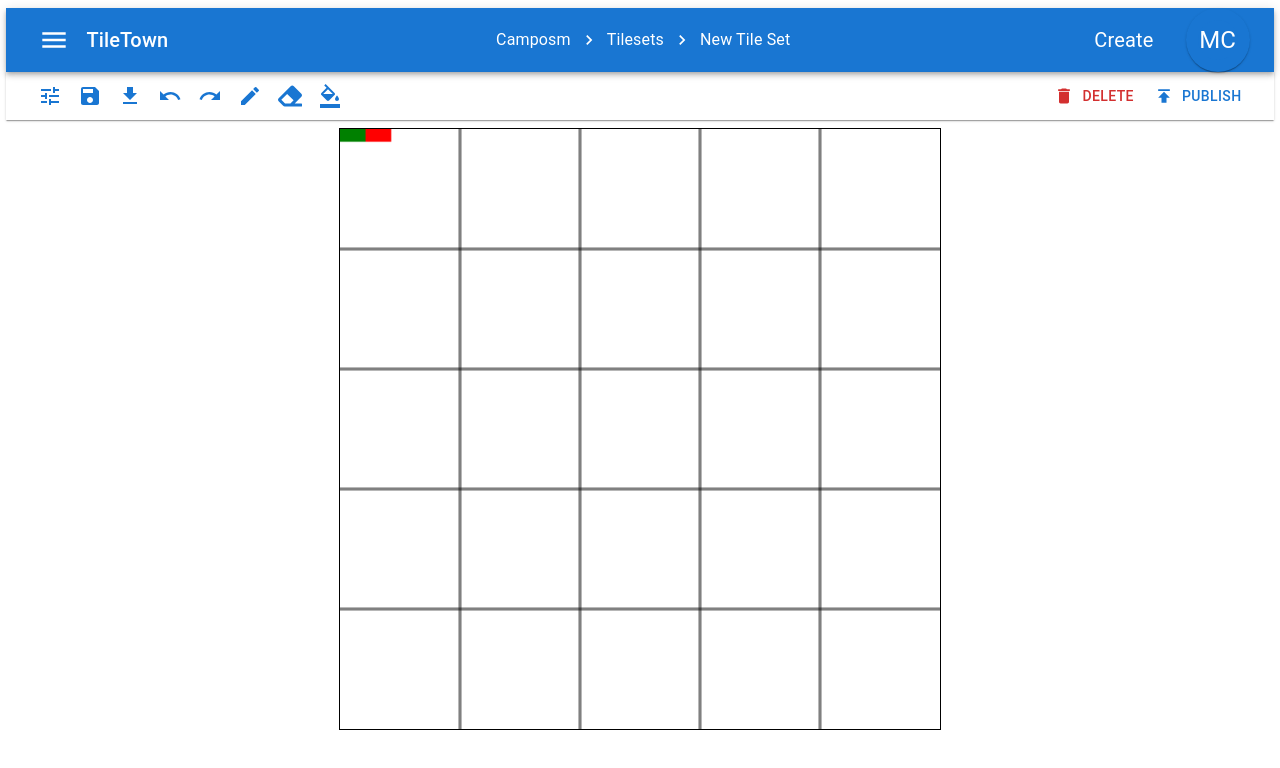
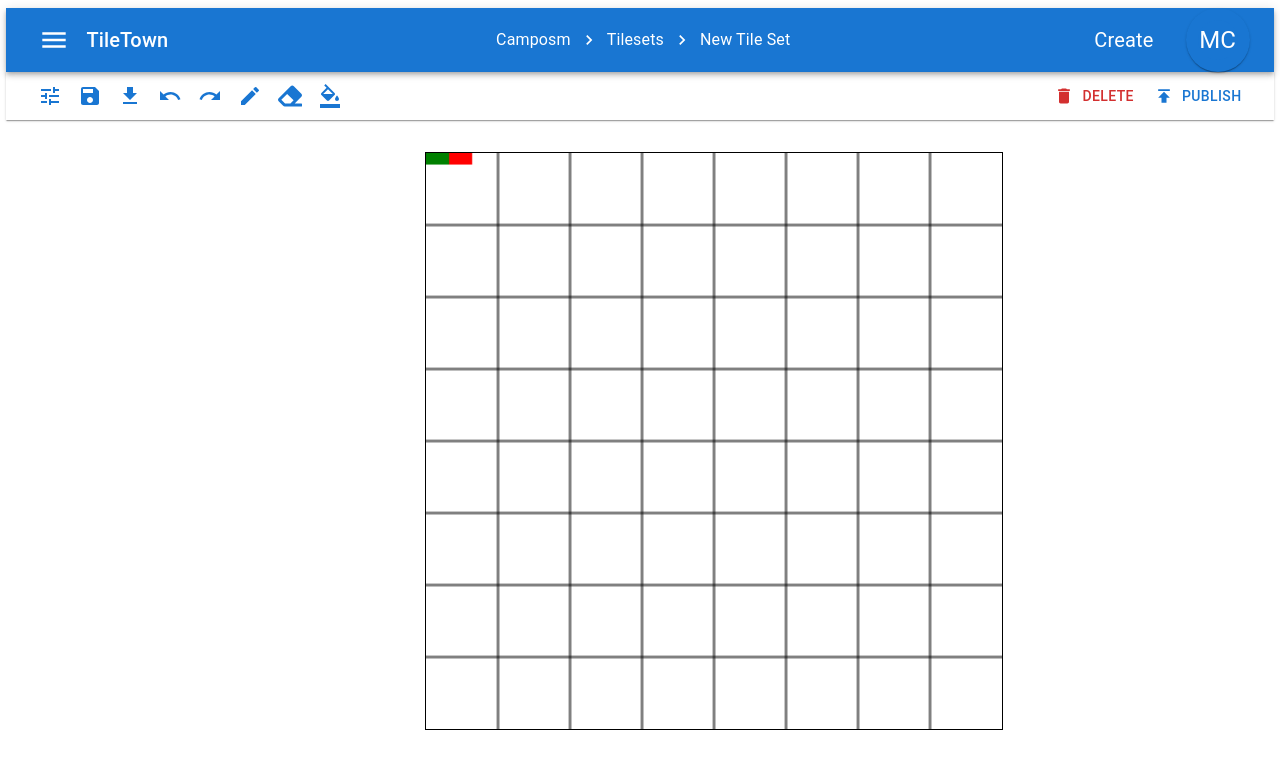
Before and after one commit to CamposmDev/TileTown, a React (Create React App) app in the folder client/: page /create/tileset in a window 1280 px wide. Shown: the top 768 px of the page. Built offline with nearby package versions, Linux system fonts and the light colour scheme.

Commit message:
individual tile editing added in tileet

```diff
--- a/client/package.json
+++ b/client/package.json
@@ -14,8 +14,9 @@
     "@types/node": "^16.18.0",
     "@types/react": "18.0.22",
     "@types/react-icons": "^3.0.0",
+    "react": "^18.2.0",
     "react-component-export-image": "1.0.6",
-    "react": "^18.2.0",
+    "react-loupe": "^1.0.1",
     "react-router-dom": "^6.4.2",
     "react-scripts": "5.0.1",
     "styled-components": "^5.3.6",
--- a/client/src/components/screen/tileset-editor/TilesetCanvas.tsx
+++ b/client/src/components/screen/tileset-editor/TilesetCanvas.tsx
@@ -4,29 +4,35 @@ import "./default.css";
 
 const TilesetCanvas = () => {
   const canvasRef = useRef<HTMLCanvasElement | null>(null);
+  const gridCanvasRef = useRef<HTMLCanvasElement | null>(null);
   const contextRef = useRef<CanvasRenderingContext2D | null>(null);
+  const gridContextRef = useRef<CanvasRenderingContext2D | null>(null);
+  const [restrictToGrid, setRestrictToGrd] = useState<boolean>(true);
+  const [currentTile, setCurrentTile] = useState<{
+    x: number | null;
+    y: number | null;
+  }>({ x: null, y: null });
   const [isDrawing, setIsDrawing] = useState<boolean>(false);
-  const [zoom, setZoom] = useState<number>(0.8);
-  const imageHeight: number = 400;
-  const imageWidth: number = 400;
+  const imageHeight: number = 800;
+  const imageWidth: number = 800;
   const tileHeight: number = 100;
   const tileWidth: number = 100;
-  const canvasHeight: number = 300;
-  const canvasWidth: number = 300;
+  const canvasHeight: number = 400;
+  const canvasWidth: number = 400;
 
   useEffect(() => {
-    if (canvasRef.current) {
-      const canvas: HTMLCanvasElement = canvasRef.current;
-      canvas.height = canvasHeight * (1 / zoom);
-      canvas.width = canvasWidth * (1 / zoom);
+    if (gridCanvasRef.current) {
+      const canvas: HTMLCanvasElement = gridCanvasRef.current;
+      canvas.height = canvasHeight;
+      canvas.width = canvasWidth;
       const ctx: CanvasRenderingContext2D | null = canvas.getContext("2d");
       if (ctx) {
         const rectHeight = canvas.height;
         const rectWidth = canvas.width;
         const scaleY = rectHeight / imageHeight;
         const scaleX = rectWidth / imageWidth;
-        const scaledTileHeight = tileHeight * scaleY * zoom;
-        const scaledTileWidth = tileWidth * scaleX * zoom;
+        const scaledTileHeight = tileHeight * scaleY;
+        const scaledTileWidth = tileWidth * scaleX;
         contextRef.current = ctx;
 
         //draw vertical lines of grid
@@ -39,11 +45,16 @@ const TilesetCanvas = () => {
           ctx.moveTo(i, 0);
           ctx.lineTo(i, rectHeight);
         }
-
         ctx.strokeStyle = "#000000";
         ctx.stroke();
-
-        // ctx.scale(10,10)
+      }
+    }
+    if (canvasRef.current) {
+      const canvas: HTMLCanvasElement = canvasRef.current;
+      canvas.height = canvasHeight;
+      canvas.width = canvasWidth;
+      const ctx: CanvasRenderingContext2D | null = canvas.getContext("2d");
+      if (ctx) {
         ctx.beginPath(); // Note the Non Null Assertion
         ctx.fillStyle = "green";
         ctx.fillRect(0, 0, 16, 8);
@@ -55,7 +66,6 @@ const TilesetCanvas = () => {
         ctx.lineCap = "square";
         ctx.lineWidth = 1;
         ctx.strokeStyle = "blue";
-        // ctx.scale(zoom, zoom);
       }
     }
   }, []);
@@ -72,6 +82,12 @@ const TilesetCanvas = () => {
       context.moveTo(canvasCoords.x, canvasCoords.y);
       context.lineTo(canvasCoords.x, canvasCoords.y);
       setIsDrawing(true);
+      let updateTile = calcCurrentTile(canvasCoords.x, canvasCoords.y);
+      setCurrentTile((currentTile) => ({
+        ...currentTile,
+        x: updateTile.x,
+        y: updateTile.y,
+      }));
     }
   };
 
@@ -81,6 +97,7 @@ const TilesetCanvas = () => {
       context.closePath();
     }
     setIsDrawing(false);
+    setCurrentTile({ x: null, y: null });
   };
 
   const draw = ({ nativeEvent }: any) => {
@@ -89,9 +106,11 @@ const TilesetCanvas = () => {
         const canvas: HTMLCanvasElement = canvasRef.current;
         const canvasCoords: { x: number; y: number } =
           screenToCanvasCoordinates(nativeEvent, canvas);
+        if (withinCurrentTile(canvasCoords.x, canvasCoords.y)) {
           const context: CanvasRenderingContext2D = contextRef.current;
           context.lineTo(canvasCoords.x, canvasCoords.y);
           context.stroke();
+        }
       }
     }
   };
@@ -109,17 +128,66 @@ const TilesetCanvas = () => {
     };
   };
 
+  /**
+   *
+   * @param x current x Position of mouse relative to Canvas
+   * @param y current y Position of mouse relative to Canvas
+   * @returns top left point of current tile being edited
+   */
+  const calcCurrentTile = (
+    x: number,
+    y: number
+  ): { x: number | null; y: number | null } => {
+    if (restrictToGrid) {
+      const scaleY = canvasHeight / imageHeight;
+      const scaleX = canvasWidth / imageWidth;
+      const scaledTileHeight = tileHeight * scaleY;
+      const scaledTileWidth = tileWidth * scaleX;
+      return {
+        x: Math.floor(x / scaledTileWidth) * scaledTileWidth,
+        y: Math.floor(y / scaledTileHeight) * scaledTileHeight,
+      };
+    }
+    return { x: null, y: null };
+  };
+
+  /**
+   *
+   * @param x current x Position of mouse relative to Canvas
+   * @param y current y Position of mouse relative to Canvas
+   * @returns returns false if mouse is outside of current tile
+   *          true if it is or if there is no current tile
+   */
+  const withinCurrentTile = (x: number, y: number): boolean => {
+    if (currentTile.x !== null && currentTile.y !== null) {
+      const scaleY = canvasHeight / imageHeight;
+      const scaleX = canvasWidth / imageWidth;
+      const scaledTileHeight = tileHeight * scaleY;
+      const scaledTileWidth = tileWidth * scaleX;
+      const endX = currentTile.x + scaledTileWidth;
+      const endY = currentTile.y + scaledTileHeight;
+      return x < endX && y < endY && x > currentTile.x && y > currentTile.y;
+    }
+    return true;
+  };
+
   let root = (
+    <div>
+      <canvas className="tileset-canvas" ref={gridCanvasRef}>
+        Your browser sucks!
+      </canvas>
       <canvas
-      id="tileset-canvas"
+        className="tileset-canvas"
         onMouseDown={startDrawing}
         onMouseUp={finishDrawing}
         onMouseMove={draw}
         ref={canvasRef}
       >
-      You're browser sucks!
+        Your browser sucks!
       </canvas>
+    </div>
   );
+
   return (
     <Grid item textAlign="center" p={1}>
       {root}
--- a/client/src/components/screen/tileset-editor/default.css
+++ b/client/src/components/screen/tileset-editor/default.css
@@ -1,6 +1,9 @@
-#tileset-canvas {
-  /* width: 600px;
-  height: 600px; */
+.tileset-canvas {
+  max-width: 80%;
+  height: 80%;
   image-rendering: crisp-edges;
   border: 1px solid black;
+  position: absolute;
+  top: 20%;
+  left: 33%;
 }
```
Also changed, not shown: 1 other file (tests, documents, lock files or other folders). Lines whose indentation alone changed are shown as unchanged.
